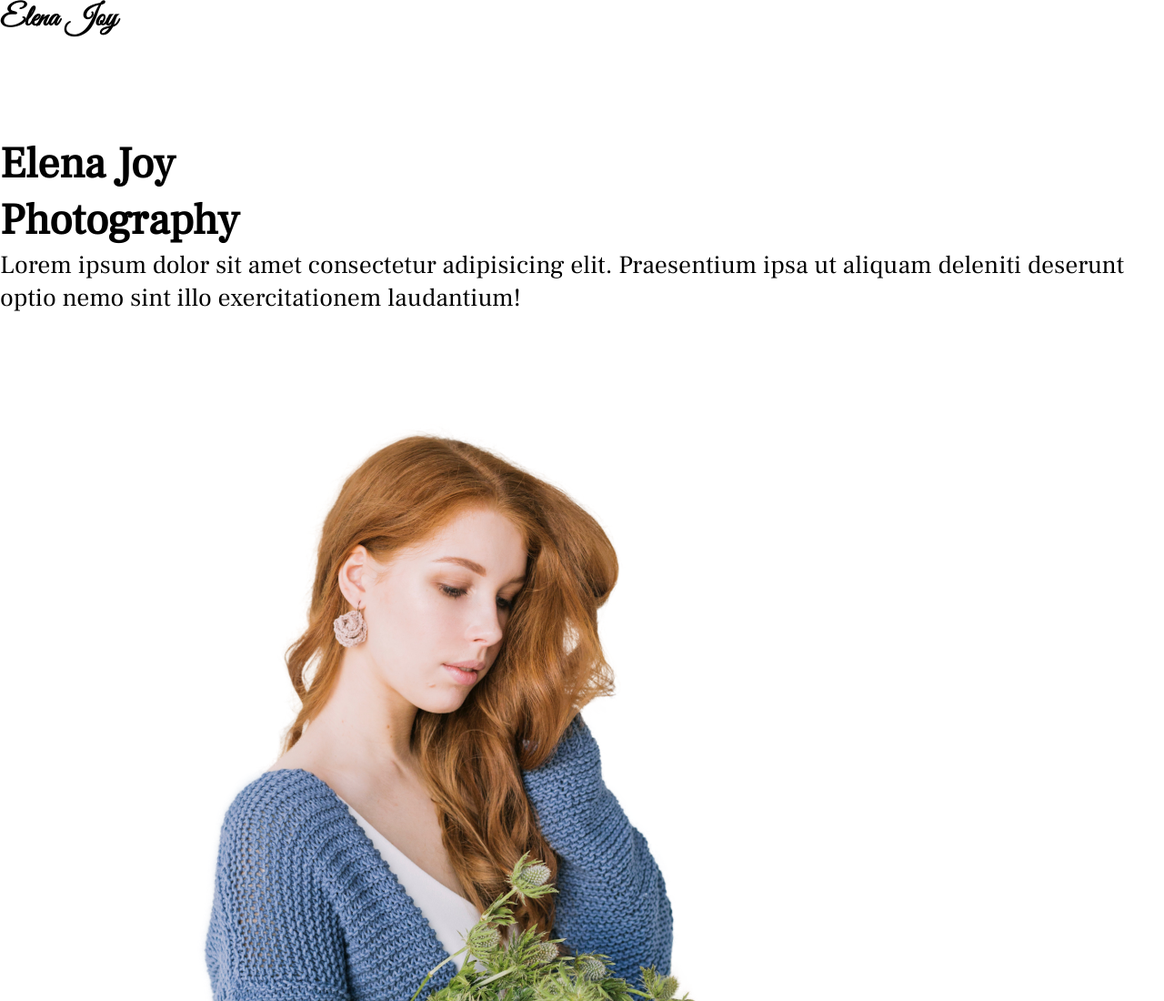
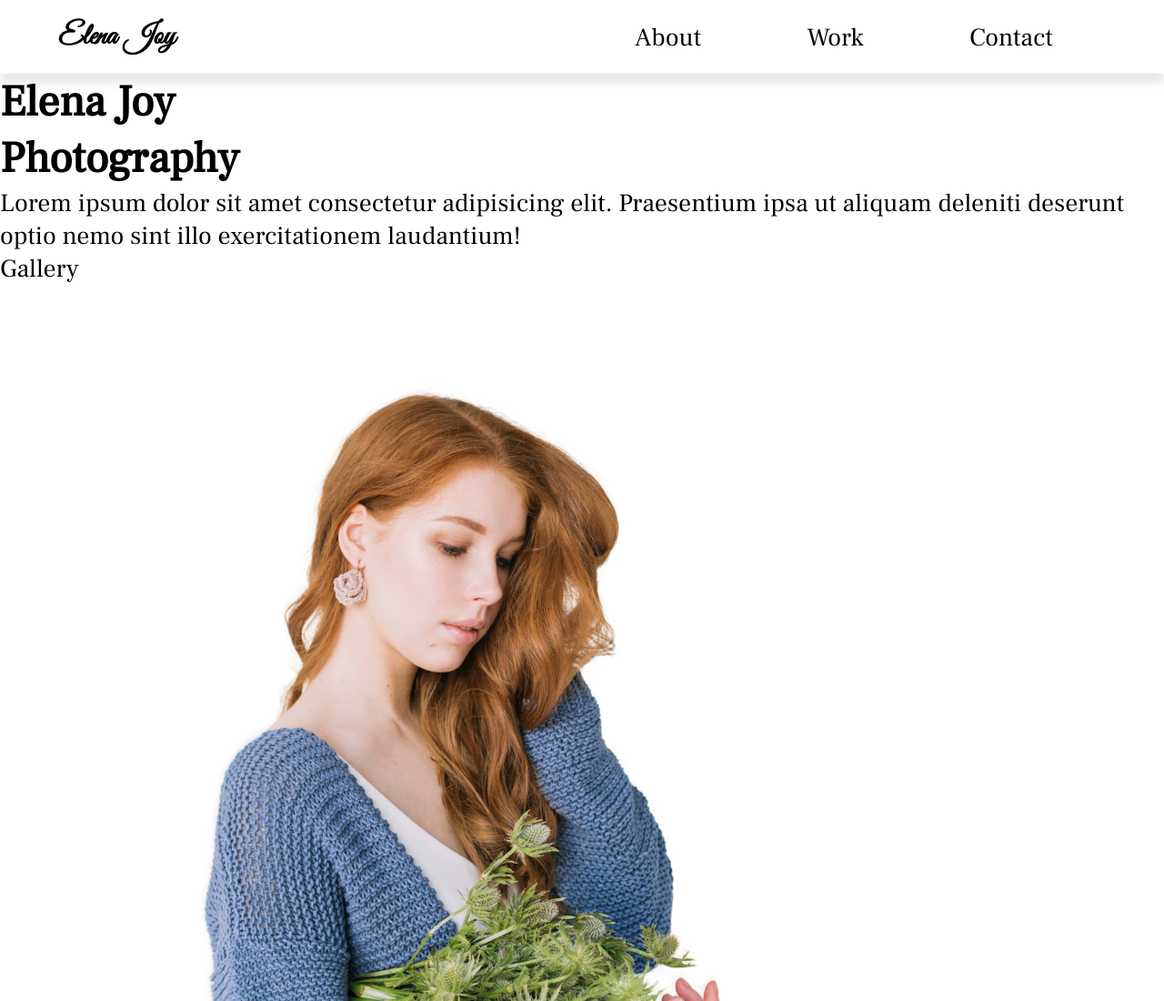
Before and after one commit to tod619/elena_joy, a plain HTML site: page index.html in a window 1280 px wide. Shown: the top 1100 px of the page at 91% size. Drawn offline with Linux system fonts and the light colour scheme.

Commit message:
add style for the main-header + nav bar in style.css file

```diff
--- a/assests/styles/style.css
+++ b/assests/styles/style.css
@@ -63,7 +63,8 @@ h5 {
 li,
 button,
 label,
-p {
+p,
+a {
     font-size: var(--text);
 }
 
@@ -72,7 +73,7 @@ ul {
 }
 
 a {
-    color: #fff;
+    color: #000;
     text-decoration: none;
 }
 
@@ -84,3 +85,28 @@ a {
 }
 
 /* End: Global Styles */
+
+/* Start: Navigation Section */
+.main-header {
+    box-shadow: 0 10px 10px rgba(0,0,0,0.1);
+}
+
+nav {
+    width: 90%;
+    margin: auto;
+    display: flex;
+    align-items: center;
+    min-height: 10vh;
+    padding: 2rem 0;
+}
+
+#logo {
+    flex: 1 1 20rem;
+}
+
+.nav-links {
+    display: flex;
+    justify-content: space-around;
+    flex: 1 1 20rem;
+}
+/* End: Navigation Section */
```
